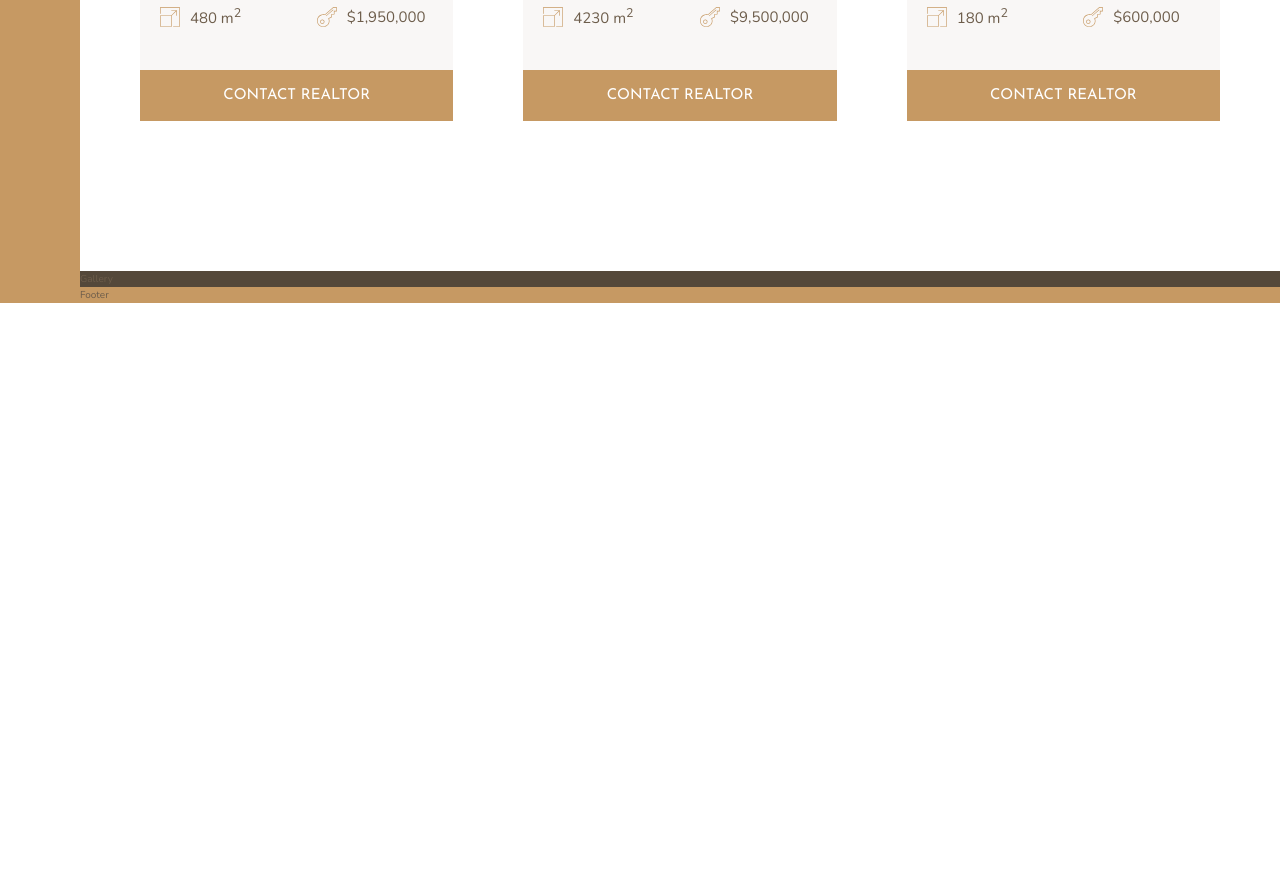
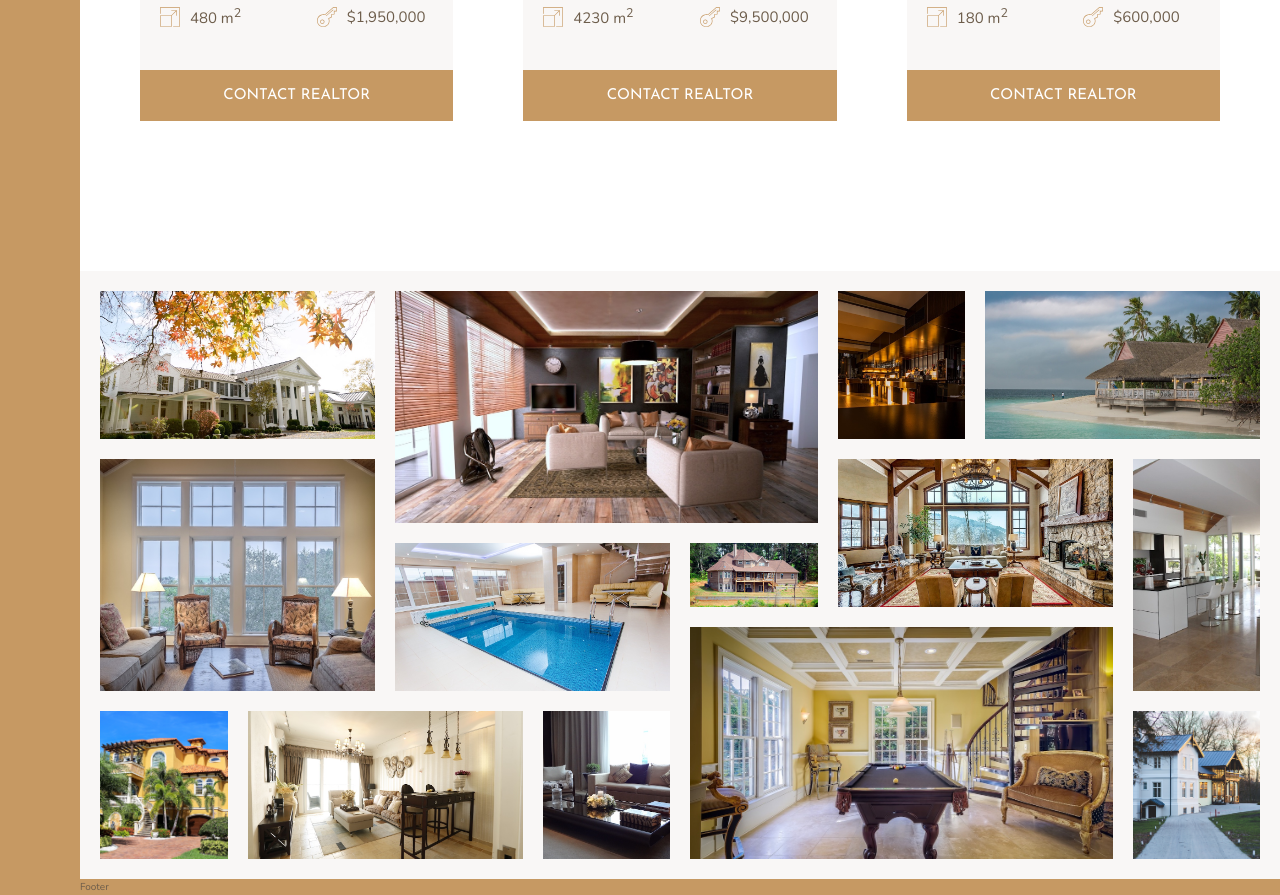
Before and after one commit to fisayowatti/Nexter, a website: page index.html in a window 1280 px wide. Shown: the part 2831-3726 px from the top of the page. Before the commit the page ends 3134 px from the top, so only its background shows below. Drawn offline with nearby package versions, Linux system fonts and the light colour scheme.

Commit message:
Complete Markup and CSS for gallery section

```diff
--- a/index.html
+++ b/index.html
@@ -316,7 +316,20 @@
     </section>
 
     <section class="gallery">
-        Gallery
+        <img src="img/gal-1.jpeg" alt="A nice house" class="gallery__img--1">
+        <img src="img/gal-2.jpeg" alt="A nice house" class="gallery__img--2">
+        <img src="img/gal-3.jpeg" alt="A nice house" class="gallery__img--3">
+        <img src="img/gal-4.jpeg" alt="A nice house" class="gallery__img--4">
+        <img src="img/gal-5.jpeg" alt="A nice house" class="gallery__img--5">
+        <img src="img/gal-6.jpeg" alt="A nice house" class="gallery__img--6">
+        <img src="img/gal-7.jpeg" alt="A nice house" class="gallery__img--7">
+        <img src="img/gal-8.jpeg" alt="A nice house" class="gallery__img--8">
+        <img src="img/gal-9.jpeg" alt="A nice house" class="gallery__img--9">
+        <img src="img/gal-10.jpeg" alt="A nice house" class="gallery__img--10">
+        <img src="img/gal-11.jpeg" alt="A nice house" class="gallery__img--11">
+        <img src="img/gal-12.jpeg" alt="A nice house" class="gallery__img--12">
+        <img src="img/gal-13.jpeg" alt="A nice house" class="gallery__img--13">
+        <img src="img/gal-14.jpeg" alt="A nice house" class="gallery__img--14">
     </section>
 
     <footer class="footer">
--- a/sass/_gallery.scss
+++ b/sass/_gallery.scss
@@ -1,4 +1,87 @@
 .gallery {
-    background-color: $color-grey-dark-1;
+    background-color: $color-grey-light-1;
     grid-column: full-start / full-end;
+    padding: 2rem;
+
+    display: grid;
+    grid-auto-flow: row dense;
+    grid-template-columns: repeat(8, 1fr);
+    grid-template-rows: repeat(7, 5vw);
+    grid-gap: 2rem;
+
+    img {
+        width: 100%;
+        height: 100%;
+        object-fit: cover;
+    }
+
+    &__img--1 {
+        grid-column: 1 / span 2;
+        grid-row: 1 / span 2;
+    }
+
+    &__img--2 {
+        grid-column: 3 / span 3;
+        grid-row: 1 / span 3;
+    }
+
+    &__img--3 {
+        grid-column: 6 / 7;
+        grid-row: 1 / span 2;
+    }
+
+    &__img--4 {
+        grid-column: 7 / span 2;
+        grid-row: 1 / span 2;
+    }
+
+    &__img--5 {
+        grid-column: 1 / span 2;
+        grid-row: 3 / span 3;
+    }
+
+    &__img--6 {
+        grid-column: 3 / span 2;
+        grid-row: 4 / span 2;
+    }
+
+    &__img--7 {
+        grid-column: 5 / span 1;
+        grid-row: 4 / span 1;
+    }
+
+    &__img--8 {
+        grid-column: 6 / span 2;
+        grid-row: 3 / span 2;
+    }
+
+    &__img--9 {
+        grid-column: 8 / -1;
+        grid-row: 3 / span 3;
+    }
+
+    &__img--10{
+        grid-column: 1 / 2;
+        grid-row: 6 / -1;
+    }
+
+    &__img--11 {
+        grid-column: 2/ span 2;
+        grid-row: 6 / -1;
+    }
+
+    &__img--12 {
+        grid-column: 4 / 5;
+        grid-row: 6 / -1;
+    }
+
+    &__img--13 {
+        grid-column: 5 / span 3;
+        grid-row: 5 / -1;
+    }
+
+    &__img--14 {
+        grid-column: 8 / -1;
+        grid-row: 6 / -1;
+    }
 }
```
Also changed, not shown: css/style.css.
